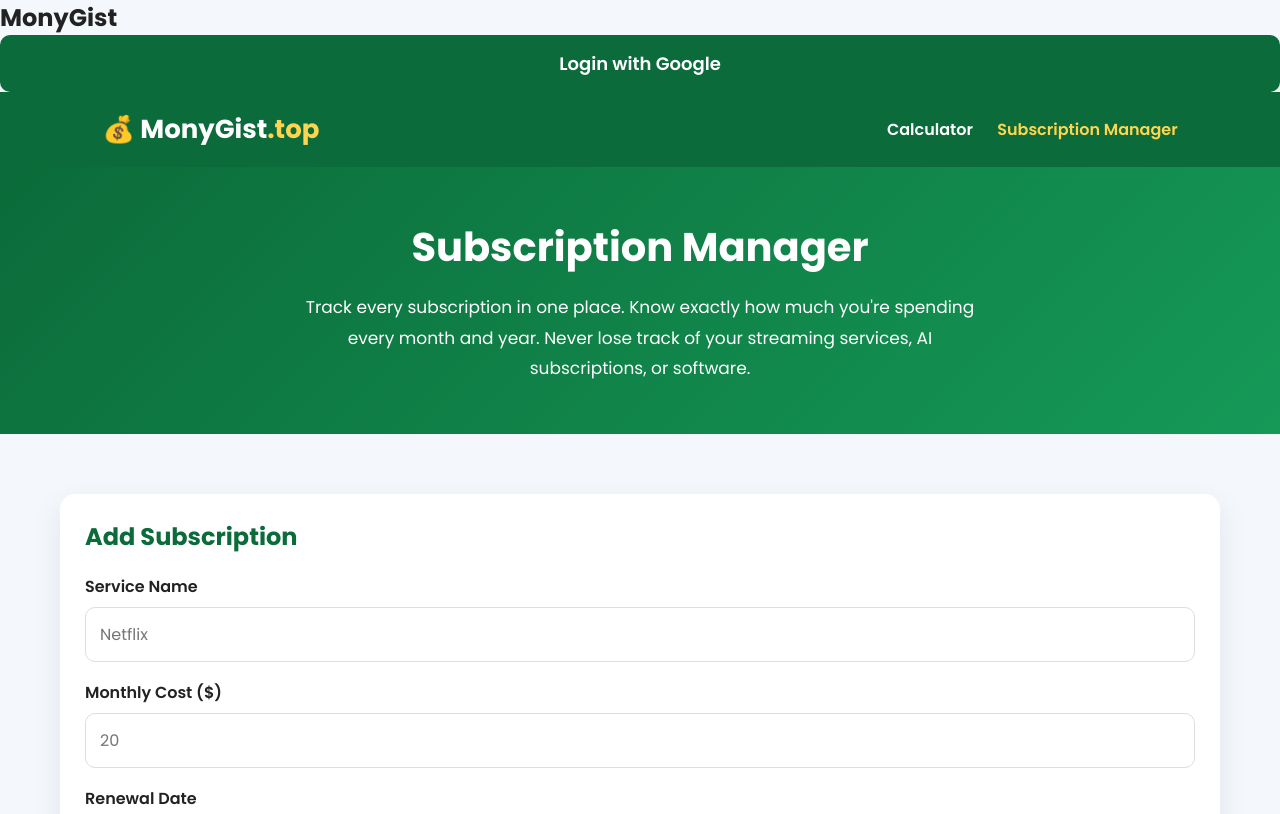
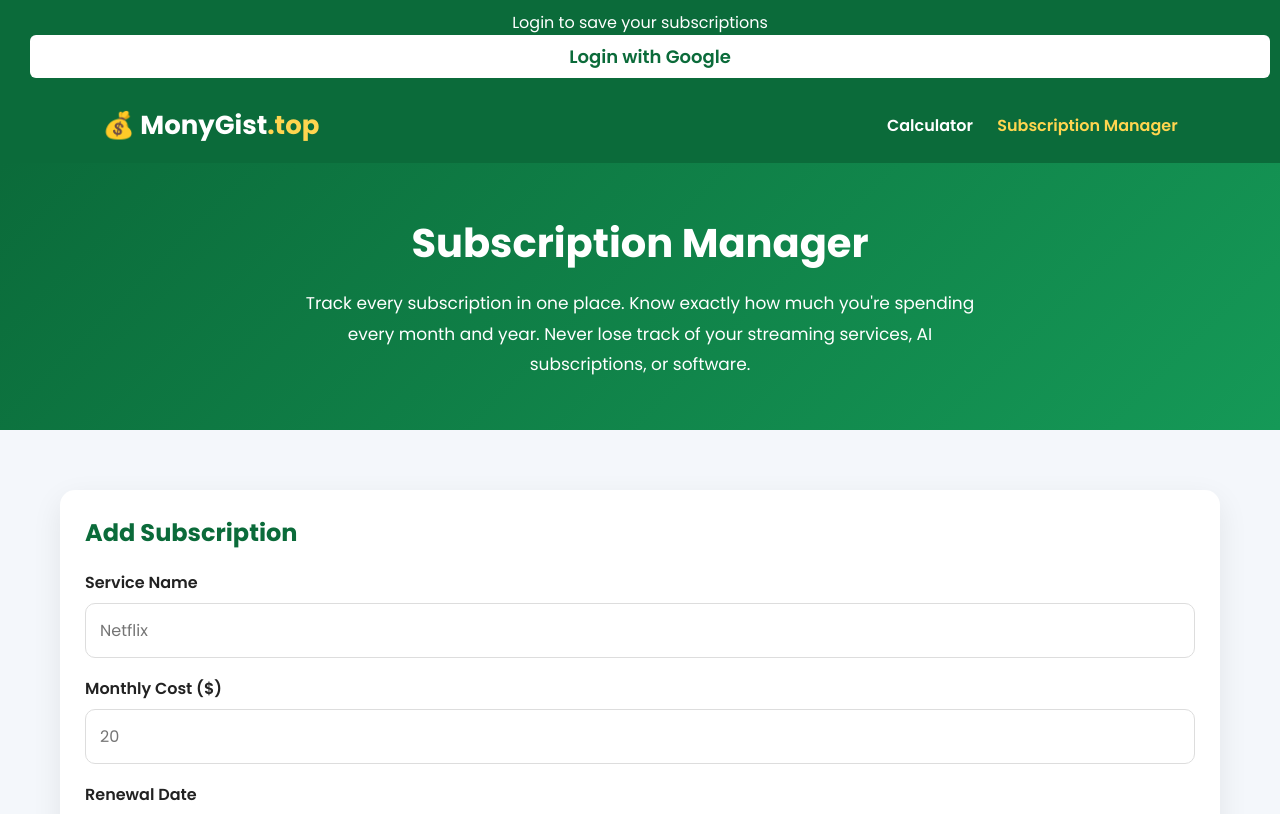
Before and after one commit to wytzbot/monygist-tool, a plain HTML site: page manager.html in a window 1280 px wide. Shown: the top 814 px of the page. Drawn offline with Linux system fonts and the light colour scheme; a script that the page names is missing.

Commit message:
Refactor login section and update cache version
Updated the login section and added an authentication bar for user login. Changed cache busting version for CSS and JS files.

```diff
--- a/manager.html
+++ b/manager.html
@@ -1,17 +1,6 @@
 <!DOCTYPE html>
 <html lang="en">
 <head>
-  <div id="login-section">
-    <h2>MonyGist</h2>
-    <button id="google-login">Login with Google</button>
-</div>
-
-<div id="app-section" style="display:none;">
-    <h2>Welcome <span id="user-email"></span></h2>
-    <button id="logout">Logout</button>
-</div>
-
-<script type="module" src="script.js"></script>
   <link rel="manifest" href="manifest.json">
   <meta name="theme-color" content="#0b6b3a">
   <meta charset="UTF-8">
@@ -23,11 +12,10 @@
   <link rel="preconnect" href="https://fonts.gstatic.com" crossorigin>
   <link href="https://fonts.googleapis.com/css2?family=Poppins:wght@300;400;600;700&display=swap" rel="stylesheet">
 
-  <!-- Cache busting: bump v=7 when you update CSS -->
-  <link rel="stylesheet" href="style.css?v=7">
+  <!-- Cache busting: bump v=8 when you update CSS -->
+  <link rel="stylesheet" href="style.css?v=8">
 
   <style>
-    /* Fallback styles if style.css doesn't load */
     * {
       margin: 0;
       padding: 0;
@@ -35,10 +23,37 @@
       font-family: 'Poppins', Arial, sans-serif;
     }
     body { background: #f4f7fb; }
+    .auth-bar {
+      background: #0b6b3a;
+      color: white;
+      padding: 10px 20px;
+      text-align: center;
+    }
+    .auth-bar button {
+      background: white;
+      color: #0b6b3a;
+      border: none;
+      padding: 8px 16px;
+      border-radius: 6px;
+      cursor: pointer;
+      font-weight: 600;
+      margin-left: 10px;
+    }
   </style>
 </head>
 
 <body>
+
+<!-- LOGIN BAR - This must be in <body> -->
+<div class="auth-bar" id="login-section">
+  <span>Login to save your subscriptions</span>
+  <button id="google-login">Login with Google</button>
+</div>
+
+<div class="auth-bar" id="app-section" style="display:none;">
+  <span>Welcome <span id="user-email"></span></span>
+  <button id="logout">Logout</button>
+</div>
 
 <header class="header">
   <div class="logo">
@@ -137,8 +152,8 @@
 
 </div>
 
-<!-- Cache busting: bump v=7 when you update JS -->
-<script src="script.js?v=7"></script>
+<!-- IMPORTANT: Only load script.js ONCE as type="module" -->
+<script type="module" src="script.js?v=8"></script>
 <script>
 if ("serviceWorker" in navigator) {
   navigator.serviceWorker.register("service-worker.js");
```
